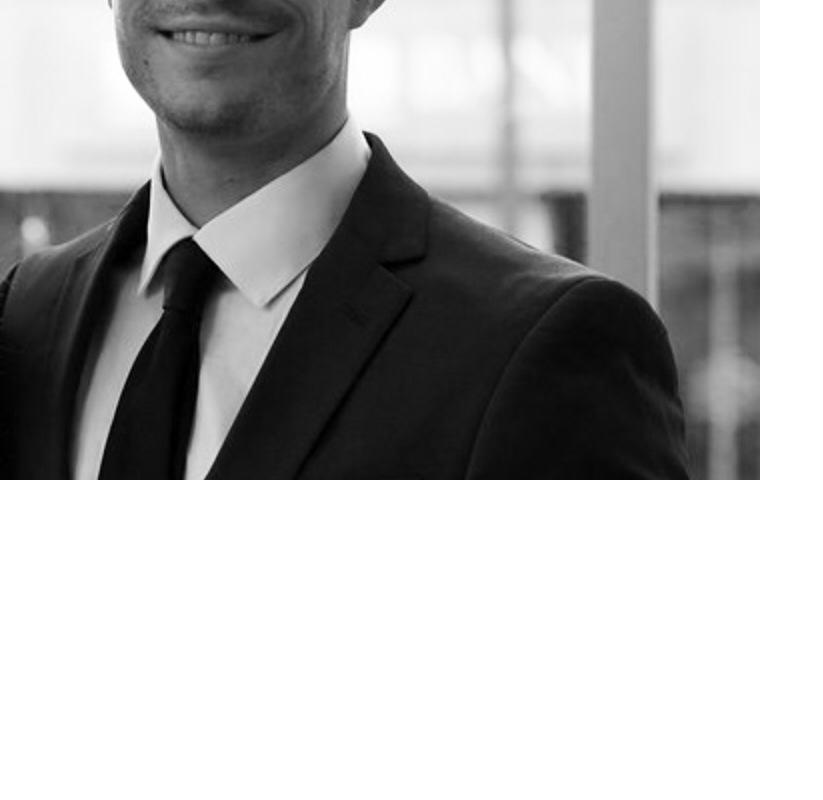
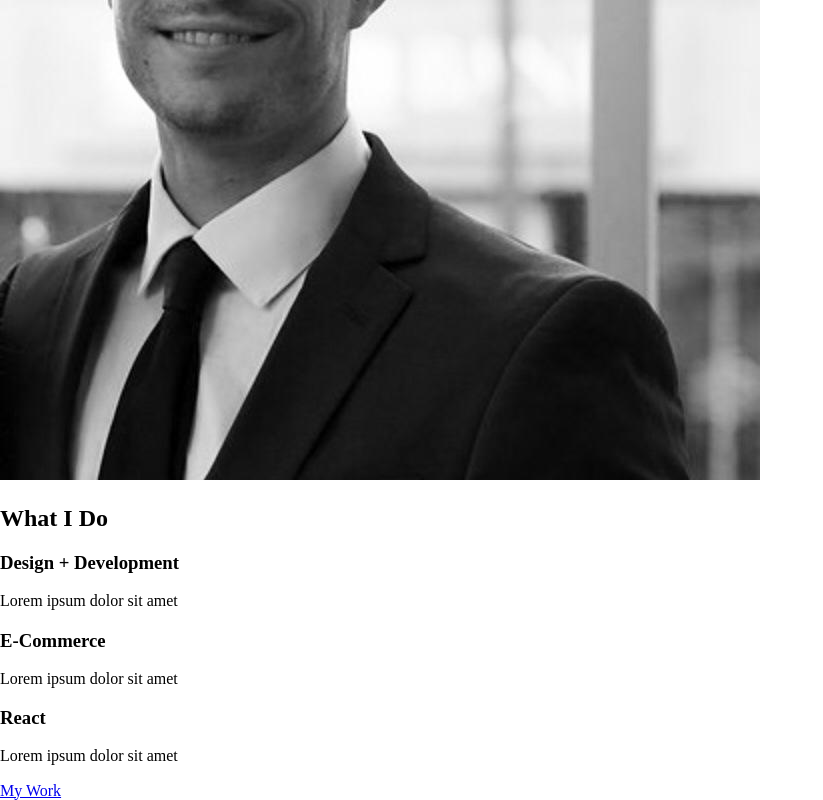
Before and after one commit to Alphairus/Portfolio_Website, a plain HTML site: page index.html in a window 1280 px wide. Shown: the part 520-1320 px from the top of the page, without its empty margins (0-823 px from the left). Before the commit the page ends 1005 px from the top, so only its background shows below. Drawn offline with nearby package versions, Linux system fonts and the light colour scheme.

Commit message:
My services

```diff
--- a/index.html
+++ b/index.html
@@ -18,8 +18,8 @@
             </button>
             <nav class="nav">
                 <ul class="nav__list">
-                    <li class="nav__item"><a href="#" class="nav__link">Home</a></li>
-                    <li class="nav__item"><a href="#" class="nav__link">My Services</a></li>
+                    <li class="nav__item"><a href="#home" class="nav__link">Home</a></li>
+                    <li class="nav__item"><a href="#services" class="nav__link">My Services</a></li>
                     <li class="nav__item"><a href="#" class="nav__link">About me</a></li>
                     <li class="nav__item"><a href="#" class="nav__link">My Work</a></li>
                 </ul>
@@ -35,5 +35,32 @@
             <p class="section__subtitle section__subtitle--intro">front-end dev</p>
             <img src="img/dev-conner-01.jpg" alt="a picture of Conner">
         </section>
+
+        <!-- My services -->
+        <section class="my-services" id="services">
+            <h2 class="section__title sesction__title--services">What I Do</h2>
+            <div class"services">
+                <div class="service">
+                    <h3>Design + Development</h3>
+                    <p>Lorem ipsum dolor sit amet</p>
+                </div>
+
+                <div class="service">
+                    <h3>E-Commerce</h3>
+                    <p>Lorem ipsum dolor sit amet</p>
+                </div>
+
+                <div class="service">
+                    <h3>React</h3>
+                    <p>Lorem ipsum dolor sit amet</p>
+                </div>
+            </div>
+
+            <a href="#work" class="btn">My Work</a>
+        </section>
+
+        <!-- About Me -->
+
+
     </body>
 </html>
```
